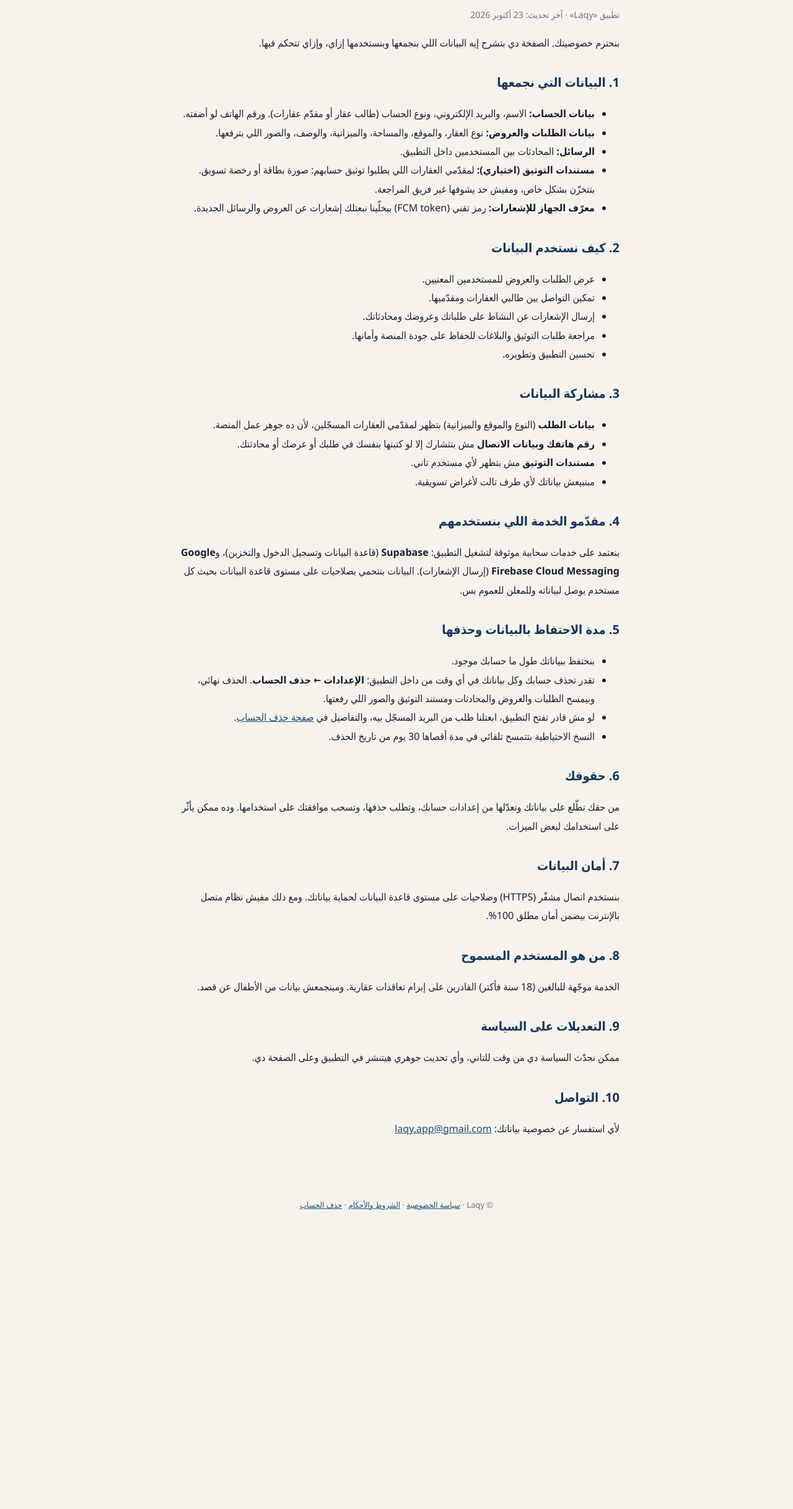
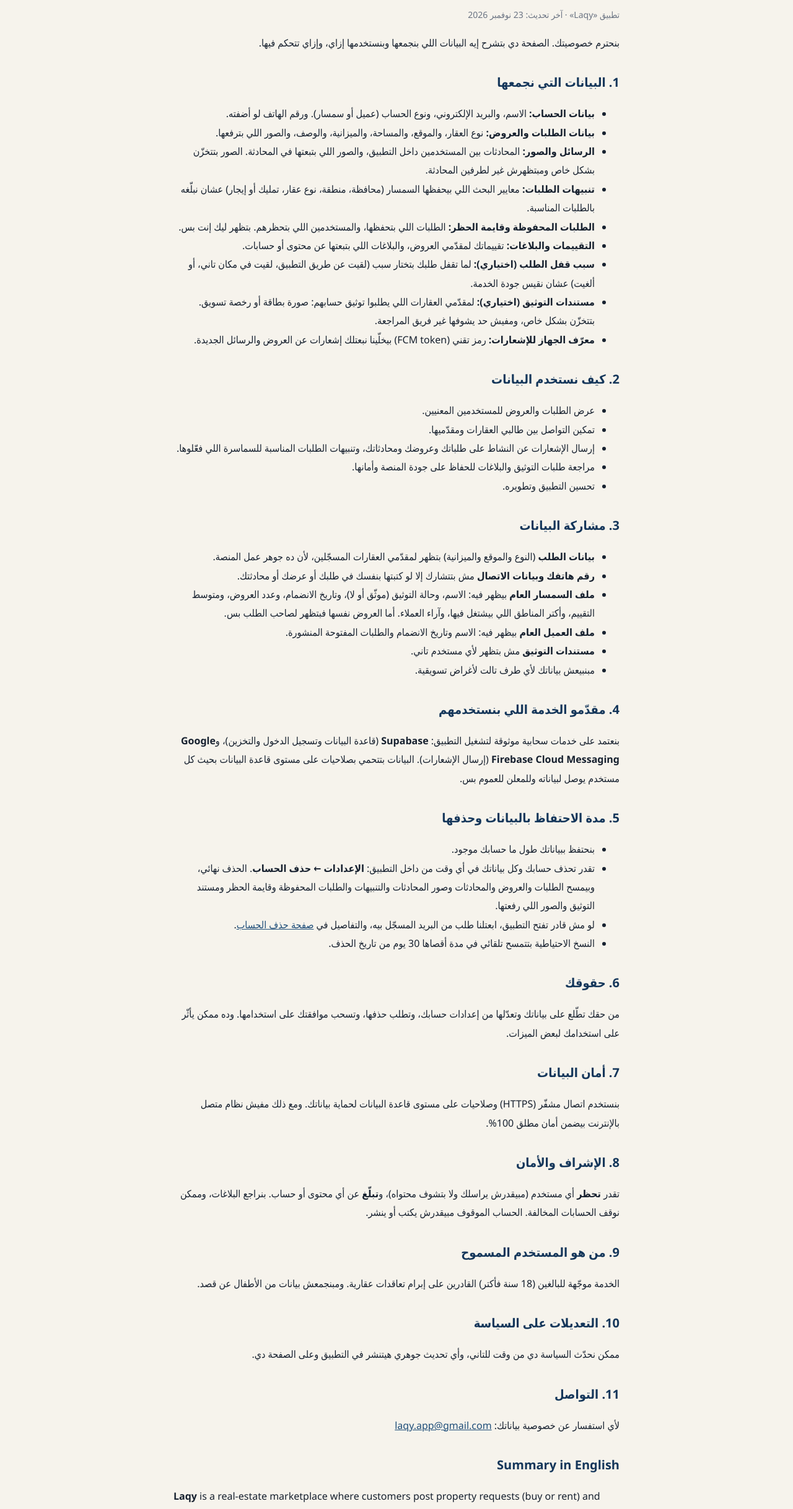
Before and after one commit to youssef33z/laqy-site, a plain HTML site: page privacy.html in a window 1280 px wide. Shown: the part 178-2613 px from the top of the page at 62% size. Before the commit the page ends 2155 px from the top, so only its background shows below. Drawn offline with Linux system fonts and the light colour scheme.

Commit message:
Add files via upload

```diff
--- a/privacy.html
+++ b/privacy.html
@@ -29,14 +29,18 @@
 <main>
 
 <h1>سياسة الخصوصية</h1>
-<p class="muted">تطبيق «<span translate="no">Laqy</span>» · آخر تحديث: 23 أكتوبر 2026</p>
+<p class="muted">تطبيق «<span translate="no">Laqy</span>» · آخر تحديث: 23 نوفمبر 2026</p>
 <p>بنحترم خصوصيتك. الصفحة دي بتشرح إيه البيانات اللي بنجمعها وبنستخدمها إزاي، وإزاي تتحكم فيها.</p>
 
 <h2>1. البيانات التي نجمعها</h2>
 <ul>
-<li><b>بيانات الحساب:</b> الاسم، والبريد الإلكتروني، ونوع الحساب (طالب عقار أو مقدّم عقارات). ورقم الهاتف لو أضفته.</li>
+<li><b>بيانات الحساب:</b> الاسم، والبريد الإلكتروني، ونوع الحساب (عميل أو سمسار). ورقم الهاتف لو أضفته.</li>
 <li><b>بيانات الطلبات والعروض:</b> نوع العقار، والموقع، والمساحة، والميزانية، والوصف، والصور اللي بترفعها.</li>
-<li><b>الرسائل:</b> المحادثات بين المستخدمين داخل التطبيق.</li>
+<li><b>الرسائل والصور:</b> المحادثات بين المستخدمين داخل التطبيق، والصور اللي بتبعتها في المحادثة. الصور بتتخزّن بشكل خاص ومبتظهرش غير لطرفين المحادثة.</li>
+<li><b>تنبيهات الطلبات:</b> معايير البحث اللي بيحفظها السمسار (محافظة، منطقة، نوع عقار، تمليك أو إيجار) عشان نبلّغه بالطلبات المناسبة.</li>
+<li><b>الطلبات المحفوظة وقايمة الحظر:</b> الطلبات اللي بتحفظها، والمستخدمين اللي بتحظرهم. بتظهر ليك إنت بس.</li>
+<li><b>التقييمات والبلاغات:</b> تقييماتك لمقدّمي العروض، والبلاغات اللي بتبعتها عن محتوى أو حسابات.</li>
+<li><b>سبب قفل الطلب (اختياري):</b> لما تقفل طلبك بتختار سبب (لقيت عن طريق التطبيق، لقيت في مكان تاني، أو ألغيت) عشان نقيس جودة الخدمة.</li>
 <li><b>مستندات التوثيق (اختياري):</b> لمقدّمي العقارات اللي يطلبوا توثيق حسابهم: صورة بطاقة أو رخصة تسويق. بتتخزّن بشكل خاص، ومفيش حد يشوفها غير فريق المراجعة.</li>
 <li><b>معرّف الجهاز للإشعارات:</b> رمز تقني (FCM token) بيخلّينا نبعتلك إشعارات عن العروض والرسائل الجديدة.</li>
 </ul>
@@ -45,7 +49,7 @@
 <ul>
 <li>عرض الطلبات والعروض للمستخدمين المعنيين.</li>
 <li>تمكين التواصل بين طالبي العقارات ومقدّميها.</li>
-<li>إرسال الإشعارات عن النشاط على طلباتك وعروضك ومحادثاتك.</li>
+<li>إرسال الإشعارات عن النشاط على طلباتك وعروضك ومحادثاتك، وتنبيهات الطلبات المناسبة للسماسرة اللي فعّلوها.</li>
 <li>مراجعة طلبات التوثيق والبلاغات للحفاظ على جودة المنصة وأمانها.</li>
 <li>تحسين التطبيق وتطويره.</li>
 </ul>
@@ -54,6 +58,8 @@
 <ul>
 <li><b>بيانات الطلب</b> (النوع والموقع والميزانية) بتظهر لمقدّمي العقارات المسجّلين، لأن ده جوهر عمل المنصة.</li>
 <li><b>رقم هاتفك وبيانات الاتصال</b> مش بتتشارك إلا لو كتبتها بنفسك في طلبك أو عرضك أو محادثتك.</li>
+<li><b>ملف السمسار العام</b> بيظهر فيه: الاسم، وحالة التوثيق (موثّق أو لا)، وتاريخ الانضمام، وعدد العروض، ومتوسط التقييم، وأكتر المناطق اللي بيشتغل فيها، وآراء العملاء. أما العروض نفسها فبتظهر لصاحب الطلب بس.</li>
+<li><b>ملف العميل العام</b> بيظهر فيه: الاسم وتاريخ الانضمام والطلبات المفتوحة المنشورة.</li>
 <li><b>مستندات التوثيق</b> مش بتظهر لأي مستخدم تاني.</li>
 <li>مبنبيعش بياناتك لأي طرف تالت لأغراض تسويقية.</li>
 </ul>
@@ -64,7 +70,7 @@
 <h2>5. مدة الاحتفاظ بالبيانات وحذفها</h2>
 <ul>
 <li>بنحتفظ ببياناتك طول ما حسابك موجود.</li>
-<li>تقدر تحذف حسابك وكل بياناتك في أي وقت من داخل التطبيق: <b>الإعدادات ← حذف الحساب</b>. الحذف نهائي، وبيمسح الطلبات والعروض والمحادثات ومستند التوثيق والصور اللي رفعتها.</li>
+<li>تقدر تحذف حسابك وكل بياناتك في أي وقت من داخل التطبيق: <b>الإعدادات ← حذف الحساب</b>. الحذف نهائي، وبيمسح الطلبات والعروض والمحادثات وصور المحادثات والتنبيهات والطلبات المحفوظة وقايمة الحظر ومستند التوثيق والصور اللي رفعتها.</li>
 <li>لو مش قادر تفتح التطبيق، ابعتلنا طلب من البريد المسجّل بيه، والتفاصيل في <a href="delete-account.html">صفحة حذف الحساب</a>.</li>
 <li>النسخ الاحتياطية بتتمسح تلقائي في مدة أقصاها 30 يوم من تاريخ الحذف.</li>
 </ul>
@@ -75,14 +81,33 @@
 <h2>7. أمان البيانات</h2>
 <p>بنستخدم اتصال مشفّر (HTTPS) وصلاحيات على مستوى قاعدة البيانات لحماية بياناتك. ومع ذلك مفيش نظام متصل بالإنترنت بيضمن أمان مطلق 100%.</p>
 
-<h2>8. من هو المستخدم المسموح</h2>
+<h2>8. الإشراف والأمان</h2>
+<p>تقدر <b>تحظر</b> أي مستخدم (مبيقدرش يراسلك ولا بتشوف محتواه)، و<b>تبلّغ</b> عن أي محتوى أو حساب. بنراجع البلاغات، وممكن نوقف الحسابات المخالفة. الحساب الموقوف مبيقدرش يكتب أو ينشر.</p>
+
+<h2>9. من هو المستخدم المسموح</h2>
 <p>الخدمة موجّهة للبالغين (18 سنة فأكتر) القادرين على إبرام تعاقدات عقارية. ومبنجمعش بيانات من الأطفال عن قصد.</p>
 
-<h2>9. التعديلات على السياسة</h2>
+<h2>10. التعديلات على السياسة</h2>
 <p>ممكن نحدّث السياسة دي من وقت للتاني، وأي تحديث جوهري هيتنشر في التطبيق وعلى الصفحة دي.</p>
 
-<h2>10. التواصل</h2>
+<h2>11. التواصل</h2>
 <p>لأي استفسار عن خصوصية بياناتك: <a href="mailto:laqy.app@gmail.com">laqy.app@gmail.com</a></p>
+
+
+<h2>Summary in English</h2>
+<div dir="ltr" lang="en" style="text-align:left">
+<p><b>Laqy</b> is a real-estate marketplace where customers post property requests (buy or rent) and brokers and owners reply with offers.</p>
+<ul>
+<li><b>Data we collect:</b> name, email, account type, optional phone; property requests and offers (including photos); chat messages and images sent in chats (stored privately, visible only to the two participants); saved alert criteria, saved requests and block list (visible only to you); ratings and reports; optional identity document for broker verification (private, reviewed by our team only); a device token for push notifications.</li>
+<li><b>How we use it:</b> to show requests and offers, enable in-app chat, send notifications and matching-request alerts, review reports and verification requests, and keep the platform safe.</li>
+<li><b>Sharing:</b> we do not sell your data. Request details are visible to registered brokers. A public broker profile shows name, verification status, join date, offer count, average rating, main areas and customer reviews. Offers are visible only to the request owner.</li>
+<li><b>Service providers:</b> Supabase (database, authentication, storage) and Google Firebase Cloud Messaging (notifications).</li>
+<li><b>Deletion:</b> you can delete your account and all your data in the app (Settings → Delete account) or via the account deletion page. Backups are purged within 30 days.</li>
+<li><b>Safety:</b> you can block and report users; violating accounts may be suspended.</li>
+<li><b>Age:</b> the service is for adults (18+).</li>
+<li><b>Contact:</b> <a href="mailto:laqy.app@gmail.com">laqy.app@gmail.com</a></li>
+</ul>
+</div>
 
 </main>
 <footer>© <span translate="no">Laqy</span> · <a href="privacy.html">سياسة الخصوصية</a> · <a href="terms.html">الشروط والأحكام</a> · <a href="delete-account.html">حذف الحساب</a></footer>
```
Also changed, not shown: terms.html (+3 -0 lines).
